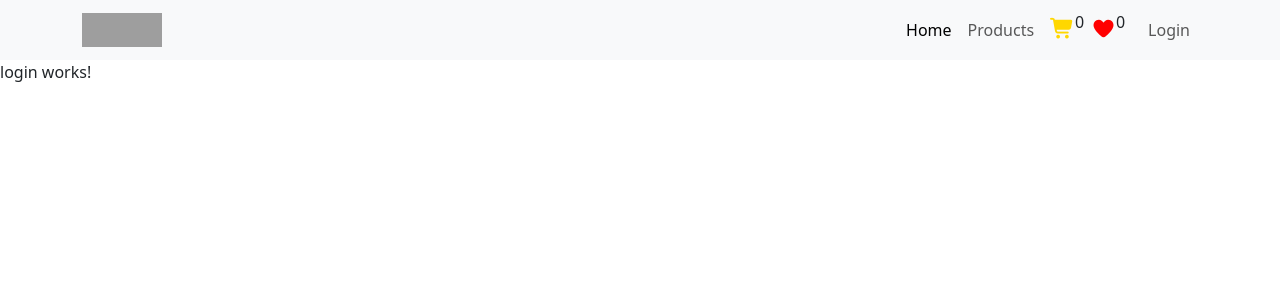
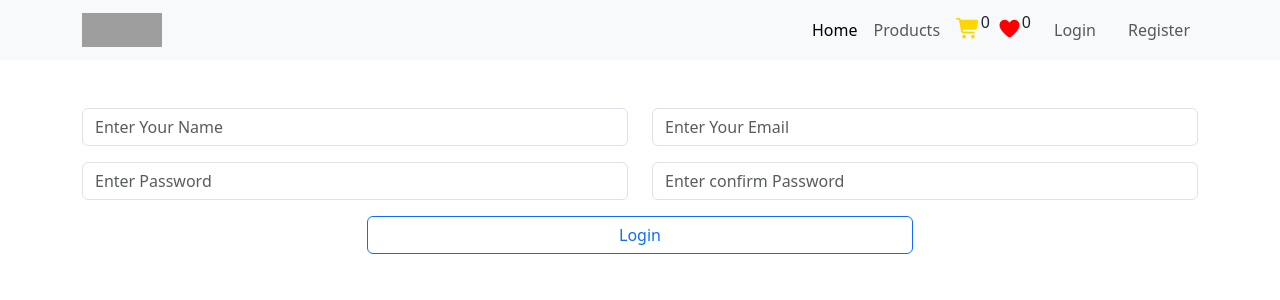
Before and after one commit to MarwanOmar99/productApp, an Angular app: page /login in a window 1280 px wide. Shown: the top 300 px of the page. Built offline with nearby package versions, Linux system fonts and the light colour scheme; grey boxes are pictures that could not be loaded.

Commit message:
Form Login and Register

```diff
--- a/src/app/app-module.ts
+++ b/src/app/app-module.ts
@@ -15,9 +15,10 @@ import { Carts } from './pages/carts/carts';
 import { Favorite } from './pages/favorite/favorite';
 import { Reviews } from './components/reviews/reviews';
 import { Login } from './pages/login/login';
+import { Register } from './pages/register/register';
 
 @NgModule({
-  declarations: [App, Navbar, Posts, Products, Index, Singleroducts, Cards, Carts, Favorite, Reviews, Login],
+  declarations: [App, Navbar, Posts, Products, Index, Singleroducts, Cards, Carts, Favorite, Reviews, Login, Register],
   imports: [BrowserModule, AppRoutingModule, FormsModule],
   providers: [provideBrowserGlobalErrorListeners(), provideHttpClient()],
   bootstrap: [App],
--- a/src/app/app-routing-module.ts
+++ b/src/app/app-routing-module.ts
@@ -7,6 +7,7 @@ import { Singleroducts } from './pages/singleroducts/singleroducts';
 import { Carts } from './pages/carts/carts';
 import { Favorite } from './pages/favorite/favorite';
 import { Login } from './pages/login/login';
+import { Register } from './pages/register/register';
 
 const routes: Routes = [
   { path: '', component: Index },
@@ -16,6 +17,7 @@ const routes: Routes = [
   { path: 'carts', component: Carts },
   { path: 'favorite', component: Favorite },
   { path: 'login', component: Login },
+  { path: 'register', component: Register },
 ];
 
 @NgModule({
--- a/src/app/pages/login/login.html
+++ b/src/app/pages/login/login.html
@@ -1 +1,98 @@
-<p>login works!</p>
+<div class="container my-5">
+  <form
+    class="row gy-3 justify-content-center"
+    #LoginForm="ngForm"
+    (submit)="handelsubmit(LoginForm)"
+  >
+    <div class="col-12 col-md-6">
+      <input
+        type="text"
+        class="form-control"
+        name="userName"
+        placeholder="Enter Your Name"
+        [(ngModel)]="model.userName"
+        #userName="ngModel"
+        required
+        minlength="5"
+      />
+      @if (userName.dirty || LoginForm.submitted) { @if (userName.errors?.['required']) {
+      <div class="alert alert-danger w-auto">
+        <p>Its Required</p>
+      </div>
+      }@if (userName.errors?.['minlength']) {
+      <div class="alert alert-danger w-auto">
+        <p>Its minlength</p>
+      </div>
+      } }
+    </div>
+    <div class="col-12 col-md-6">
+      <input
+        type="text"
+        class="form-control"
+        placeholder="Enter Your Email"
+        name="userEmail"
+        [(ngModel)]="model.userEmail"
+        #userEmail="ngModel"
+        email
+        required
+      />
+      @if (userEmail.dirty || LoginForm.submitted) { @if (userEmail.errors?.['required']) {
+      <div class="alert alert-danger w-auto">
+        <p>Its Required</p>
+      </div>
+      }@if (userEmail.errors?.['email']) {
+      <div class="alert alert-danger w-auto">
+        <p>Email Format is wrong</p>
+      </div>
+      } }
+    </div>
+    <div class="col-12 col-md-6">
+      <input
+        type="text"
+        class="form-control"
+        placeholder="Enter Password"
+        name="userPassword"
+        [(ngModel)]="model.userPassword"
+        #userPassword="ngModel"
+        required
+        pattern="(?=.*\d)(?=.*[a-z])(?=.*[A-Z]).{8,}"
+      />
+      @if (userPassword.dirty || LoginForm.submitted) { @if (userPassword.errors?.['required']) {
+      <div class="alert alert-danger w-auto">
+        <p>Its Required</p>
+      </div>
+      }@if (userPassword.errors?.['pattern']) {
+      <div class="alert alert-danger w-auto">
+        <p>
+          password" that must contain 8 or more characters that are of at least one number, and one
+          uppercase and lowercase lette
+        </p>
+      </div>
+      } }
+    </div>
+    <div class="col-12 col-md-6">
+      <input
+        type="text"
+        class="form-control"
+        placeholder="Enter confirm Password"
+        name="confirmPassword"
+        [(ngModel)]="model.confirmPassword"
+        #confirmPassword="ngModel"
+        required
+      />
+      @if (confirmPassword.dirty || LoginForm.submitted) { @if
+      (confirmPassword.errors?.['required']) {
+      <div class="alert alert-danger w-auto">
+        <p>Its Required</p>
+      </div>
+      }@if (!handelConfirmPassword()) {
+      <div class="alert alert-danger w-auto">
+        <p>not the same please confirm your password again</p>
+      </div>
+      } }
+    </div>
+    <div class="col-4 col-md-6">
+      <button class="btn btn-outline-primary form-control">Login</button>
+    </div>
+  </form>
+</div>
--- a/src/app/pages/login/login.ts
+++ b/src/app/pages/login/login.ts
@@ -1,11 +1,23 @@
 import { Component } from '@angular/core';
+import { NgForm } from '@angular/forms';
 
 @Component({
   selector: 'app-login',
   standalone: false,
   templateUrl: './login.html',
-  styleUrl: './login.css'
+  styleUrl: './login.css',
 })
 export class Login {
-
+  model = {
+    userName: null,
+    userEmail: null,
+    userPassword: null,
+    confirmPassword: null,
+  };
+  handelsubmit(form: NgForm) {
+    console.log(form);
+  }
+  handelConfirmPassword(): boolean {
+    return this.model.userPassword === this.model.confirmPassword;
+  }
 }
--- /dev/null
+++ b/src/app/pages/register/register.html
@@ -0,0 +1,162 @@
+<div class="container">
+  <div class="row justify-content-center">
+    <div class="col-12 col-md-6 col-lg-4">
+      <p class="">Register User</p>
+      <form #RegisterForm="ngForm" class="form-control my-5">
+        <div class="mb-4 mt-2">
+          <input
+            type="text"
+            class="form-control"
+            placeholder="Enter First Name"
+            name="FirstName"
+            [(ngModel)]="Model.FirstName"
+            #FirstName="ngModel"
+            required
+          />
+          @if (FirstName.dirty && FirstName.invalid) {
+          <div class="alert alert-danger py-0">
+            @if (FirstName.errors?.['required']) {
+            <p>Its Required</p>
+            }
+          </div>
+          } @if(FirstName.valid){
+          <div class="alert alert-success py-0">
+            <p>Done</p>
+          </div>
+          }
+        </div>
+        <div class="mb-4">
+          <input
+            type="text"
+            class="form-control"
+            placeholder="Enter Last Name"
+            name="LastName"
+            [(ngModel)]="Model.LastName"
+            #LastName="ngModel"
+            required
+          />
+          @if (LastName.dirty && LastName.invalid) {
+          <div class="alert alert-danger py-0">
+            @if (LastName.errors?.['required']) {
+            <p>Its Required</p>
+            }
+          </div>
+          } @if(LastName.valid){
+          <div class="alert alert-success py-0">
+            <p>Done</p>
+          </div>
+          }
+        </div>
+        <div class="mb-4">
+          <input
+            type="text"
+            class="form-control"
+            placeholder="Enter Your Phone Number"
+            name="PhoneNumber"
+            [(ngModel)]="Model.PhoneNumber"
+            #PhoneNumber="ngModel"
+            required
+            pattern="[0-9]"
+          />
+          @if (PhoneNumber.dirty && PhoneNumber.invalid) {
+          <div class="alert alert-danger py-0">
+            @if (PhoneNumber.errors?.['required']) {
+            <p>Its Required</p>
+            } @if (PhoneNumber.errors?.['pattern']) {
+            <p>just Number</p>
+            }
+          </div>
+          } @if(PhoneNumber.valid){
+          <div class="alert alert-success py-0">
+            <p>Done</p>
+          </div>
+          }
+        </div>
+        <div class="mb-4">
+          <input
+            type="text"
+            class="form-control"
+            placeholder="Enter Your Email"
+            name="Email"
+            [(ngModel)]="Model.Email"
+            #Email="ngModel"
+            required
+            email
+          />
+          @if (Email.dirty && Email.invalid) {
+          <div class="alert alert-danger py-0">
+            @if (Email.errors?.['required']) {
+            <p>Its Required</p>
+            } @if (Email.errors?.['email']) {
+            <p>Email Format its nor correct</p>
+            }
+          </div>
+          } @if(Email.valid){
+          <div class="alert alert-success py-0">
+            <p>Done</p>
+          </div>
+          }
+        </div>
+        <div class="mb-4">
+          <input
+            type="text"
+            class="form-control"
+            placeholder="Enter Your Password"
+            name="Password"
+            [(ngModel)]="Model.Password"
+            #Password="ngModel"
+            required
+            pattern="(?=.*\d)(?=.*[a-z])(?=.*[A-Z]).{8,}"
+          />
+          @if (Password.dirty && Password.invalid) {
+          <div class="alert alert-danger py-0">
+            @if (Password.errors?.['required']) {
+            <p>Its Required</p>
+            } @if (Password.errors?.['pattern']) {
+            <p class="fs-6">
+              Must contain at least one number, one uppercase letter, one lowercase letter, and at
+              least 8 or more characters.
+            </p>
+            }
+          </div>
+          } @if(Password.valid){
+          <div class="alert alert-success py-0">
+            <p>Done</p>
+          </div>
+          }
+        </div>
+        <div class="mb-4">
+          <input
+            type="text"
+            class="form-control"
+            placeholder="Confirm Password"
+            name="confirmPassword"
+            [(ngModel)]="Model.confirmPassword"
+            #confirmPassword="ngModel"
+            required
+          />
+          @if (confirmPassword.dirty && confirmPassword.invalid) {
+          <div class="alert alert-danger py-0">
+            @if (confirmPassword.errors?.['required']) {
+            <p>Its Required</p>
+            }
+          </div>
+          } @if (confirmPassword.dirty && !handelConfirmPassword()) {
+          <div class="alert alert-danger py-0">
+            <p class="fs-6">Must Be Same Password</p>
+          </div>
+          } @if(handelConfirmPassword()){
+          <div class="alert alert-success py-0">
+            <p>Done</p>
+          </div>
+          }
+        </div>
+        <div class="mb-4 d-flex justify-content-center">
+          <button class="btn btn-outline-primary" (click)="handelSubmit(RegisterForm)">
+            Register
+          </button>
+        </div>
+      </form>
+    </div>
+  </div>
+</div>
--- /dev/null
+++ b/src/app/pages/register/register.ts
@@ -0,0 +1,41 @@
+import { Component } from '@angular/core';
+import { NgForm } from '@angular/forms';
+import { Global } from '../../services/global';
+
+@Component({
+  selector: 'app-register',
+  standalone: false,
+  templateUrl: './register.html',
+  styleUrl: './register.css',
+})
+export class Register {
+  Model = {
+    FirstName: null,
+    LastName: null,
+    PhoneNumber: null,
+    Email: null,
+    Password: null,
+    confirmPassword: null,
+  };
+  constructor(private global: Global) {}
+  handelSubmit(FormRegitser: NgForm) {
+    if (FormRegitser.valid && this.handelConfirmPassword()) {
+      this.global.postRegisterData(this.Model).subscribe({
+        next: (res) => {
+          console.log(res);
+        },
+        error: (error) => {
+          console.log(error);
+        },
+      });
+    } else {
+      console.log('notConfirmed');
+    }
+  }
+  handelConfirmPassword(): boolean {
+    if (!this.Model.Password || !this.Model.confirmPassword) {
+      return false;
+    }
+    return this.Model.Password === this.Model.confirmPassword;
+  }
+}
--- a/src/app/services/global.ts
+++ b/src/app/services/global.ts
@@ -21,4 +21,7 @@ export class Global {
   getSingleProducts(id: any): Observable<any> {
     return this.http.get(`https://dummyjson.com/products/${id}`);
   }
+  postRegisterData(Model: any): Observable<any> {
+    return this.http.post(`https://full.faedg.com/public/api/client/customer_register`, Model);
+  }
 }
--- a/src/app/shared/navbar/navbar.html
+++ b/src/app/shared/navbar/navbar.html
@@ -42,6 +42,9 @@
         <li class="nav-item ms-3">
           <a class="nav-link" routerLink="/login">Login</a>
         </li>
+        <li class="nav-item ms-3">
+          <a class="nav-link" routerLink="/register">Register</a>
+        </li>
       </ul>
     </div>
   </div>
```
Also changed, not shown: src/app/pages/register/register.css (added), 1 other file (tests, documents, lock files or other folders).
